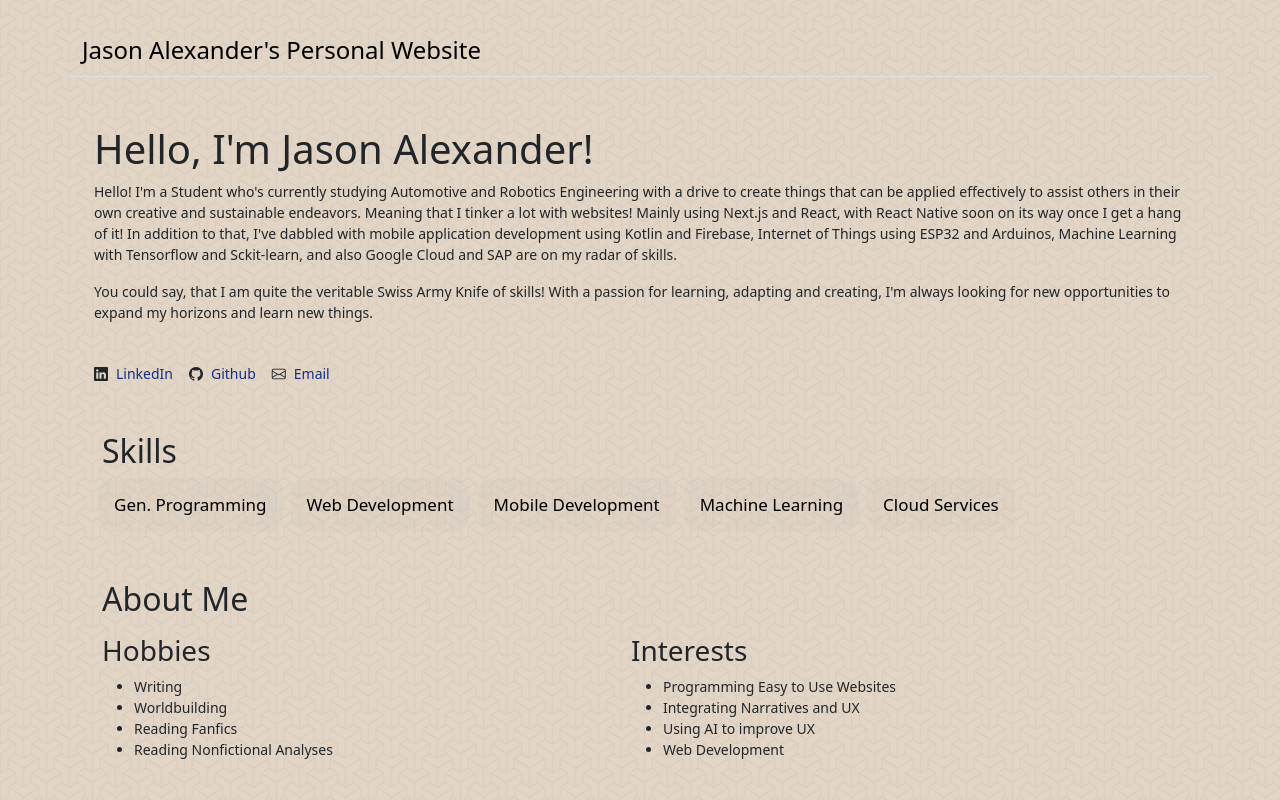
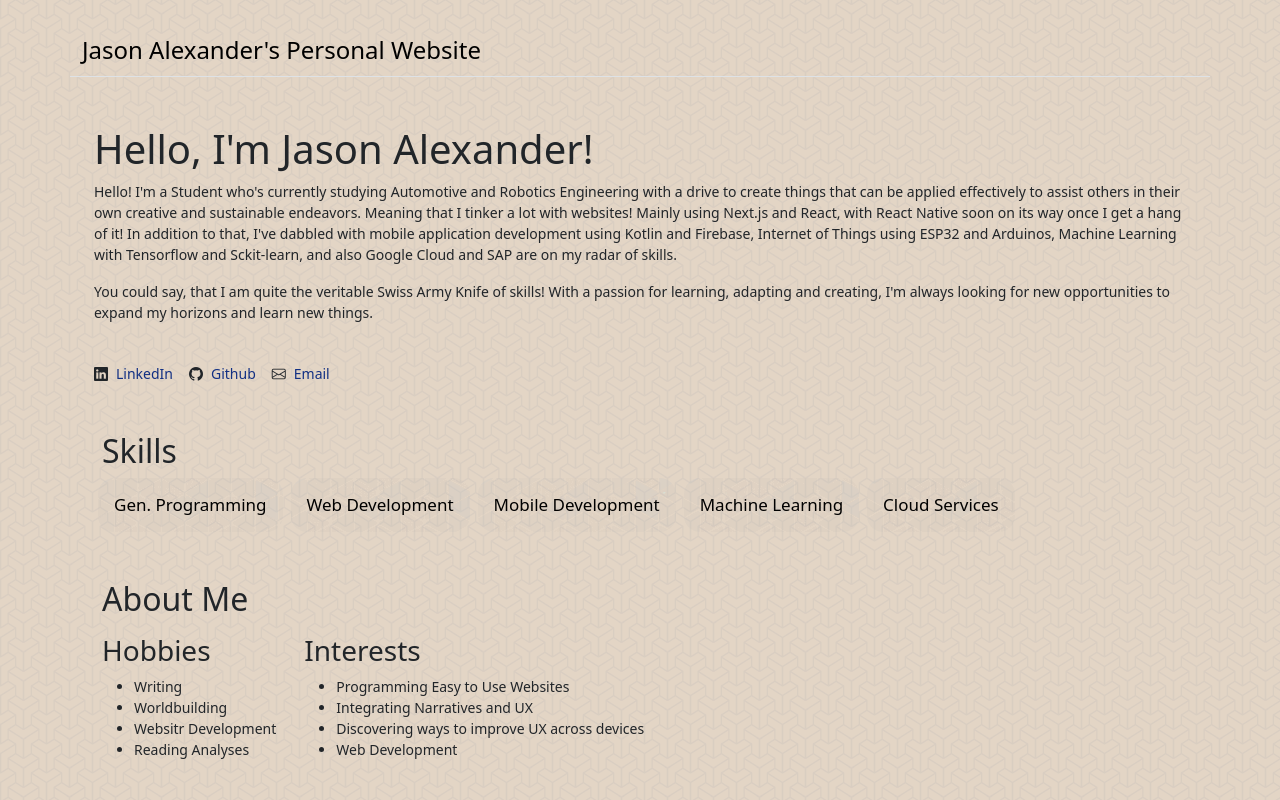
Before and after one commit to TerribleSpeller/personalWebsite, a Next.js app: page / in a window 1280 px wide. Shown: the top 800 px of the page. Built offline with nearby package versions, Linux system fonts and the light colour scheme.

Commit message:
Refactor submenu components for improved layout and update hobby and interest descriptions

```diff
--- a/app/components/submenus/submenu-hobby-2.js
+++ b/app/components/submenus/submenu-hobby-2.js
@@ -12,12 +12,14 @@ export default function Submenu2() {
 
   return (
     <>
-      <div className="tab-submenu cool-background-5">
+      <div className="d-flex flex-column flex-md-row">
+        <div className="tab-submenu cool-background-5 col-md-3">
           <button className={`tablinks-submenu rounded-4 ${activeTab === 'React' ? 'active' : ''} cool-background-5`} onClick={() => openSubTab('React')}><span className="highLight">React.js</span></button>
-        <button className={`tablinks-submenu rounded-4 ${activeTab === 'Next' ? 'active' : ''} cool-background-5` } onClick={() => openSubTab('Next')}><span className="highLight">Next.js</span></button>
+          <button className={`tablinks-submenu rounded-4 ${activeTab === 'Next' ? 'active' : ''} cool-background-5`} onClick={() => openSubTab('Next')}><span className="highLight">Next.js</span></button>
           <button className={`tablinks-submenu rounded-4 ${activeTab === 'Bootstrap' ? 'active' : ''} cool-background-5`} onClick={() => openSubTab('Bootstrap')}><span className="highLight">Bootstrap</span></button>
         </div>
 
+        <div className="flex-grow-1 flex-fill col-md-9 ">
           <div id="React" className={`tabcontent-submenu ${activeTab === 'React' ? 'show' : ''} bg-light cool-background-4`}>
             <h3>React.js</h3>
             <p>React.js is a framework for making more complex and seamless UIs. I have about {currentYear - 2023} years of experience in dealing with the framework. Allowing for more and more modern websites to be made by me, that are also much more easy to scale up in comaprison to creating websites without using said framework.</p>
@@ -32,8 +34,8 @@ export default function Submenu2() {
             <h3>Bootstrap</h3>
             <p>Bootstrap is a "powerful, extensible, and feature-packed frontend toolkit", which I mainly use for streamlining in creating professional websites, with help in mainly using its prebuilt classes for flex classes. With about {currentYear - 2022} years of experience in it, I love using it.</p>
           </div>
-
-
+        </div>
+      </div>
     </>
   );
 }
--- a/app/components/submenus/submenu-hobby-3.js
+++ b/app/components/submenus/submenu-hobby-3.js
@@ -12,12 +12,12 @@ export default function Submenu3() {
 
   return (
     <>
-      <div className="tab-submenu cool-background-5">
+      <div className="d-flex flex-column flex-md-row">
+        <div className="tab-submenu cool-background-5 col-md-3">
           <button className={`tablinks-submenu rounded-4 ${activeTab === 'Android Studio' ? 'active' : ''} cool-background-5`} onClick={() => openSubTab('Android Studio')}><span className="highLight">Android Studio</span></button>
           <button className={`tablinks-submenu rounded-4 ${activeTab === 'React Native' ? 'active' : ''} cool-background-5`} onClick={() => openSubTab('React Native')}><span className="highLight">React Native</span></button>
-
         </div>
-
+        <div className="flex-grow-1 flex-fill col-md-9 ">
           <div id="Android Studio" className={`tabcontent-submenu ${activeTab === 'Android Studio' ? 'show' : ''} bg-light cool-background-4`}>
             <h3>Android Studio</h3>
             <p>Android Studio is quite a tool I use for programming and packaging mobile applications based on Android. In addition to that, Android Studio also has a built in emulator, which eases testing of applications. Due to nature of my initial usage of Android Studio, I usually use Android Studio to develop applications of the mobile nature for Android devices. </p>
@@ -25,9 +25,10 @@ export default function Submenu3() {
 
           <div id="React Native" className={`tabcontent-submenu ${activeTab === 'React Native' ? 'show' : ''} bg-light cool-background-4`}>
             <h3>React Native</h3>
-        <p>React Native is a framework that I use over Android Studio in order to make applications that can work across devices with ease. I have about {(currentYear - 2024 ) === 1 ? `${currentYear - 2024} year` :  `${currentYear - 2024} years` } of experience with it, and its quite useful in making applications, rather than needing to learn multiple languages to program a single application.</p>
+            <p>React Native is a framework that I use over Android Studio in order to make applications that can work across devices with ease. I have about {(currentYear - 2024) === 1 ? `${currentYear - 2024} year` : `${currentYear - 2024} years`} of experience with it, and its quite useful in making applications, rather than needing to learn multiple languages to program a single application.</p>
           </div>
-
+        </div>
+      </div>
     </>
   );
 }
--- a/app/components/submenus/submenu-hobby-4.js
+++ b/app/components/submenus/submenu-hobby-4.js
@@ -9,14 +9,14 @@ export default function Submenu4() {
 
   return (
     <>
-      <div className="tab-submenu cool-background-5">
+      <div className="d-flex flex-column flex-md-row">
+        <div className="tab-submenu cool-background-5 col-md-3">
           <button className={`tablinks-submenu rounded-4 ${activeTab === 'Tensorflow' ? 'active' : ''} cool-background-5`} onClick={() => openSubTab('Tensorflow')}><span className="highLight">Tensorflow</span></button>
           <button className={`tablinks-submenu rounded-4 ${activeTab === 'Scikit-learn' ? 'active' : ''} cool-background-5`} onClick={() => openSubTab('Scikit-learn')}><span className="highLight">Scikit-learn</span></button>
           <button className={`tablinks-submenu rounded-4 ${activeTab === 'OpenCV' ? 'active' : ''} cool-background-5`} onClick={() => openSubTab('OpenCV')}><span className="highLight">OpenCV</span></button>
           <button className={`tablinks-submenu rounded-4 ${activeTab === 'YOLO' ? 'active' : ''} cool-background-5`} onClick={() => openSubTab('YOLO')}><span className="highLight">YOLO</span></button>
-
         </div>
-
+        <div className="flex-grow-1 flex-fill col-md-9 ">
           <div id="Tensorflow" className={`tabcontent-submenu ${activeTab === 'Tensorflow' ? 'show' : ''} bg-light cool-background-4`}>
             <h3>Tensorflow</h3>
             <p>One of the first python modules for Machine Learning I learned was Tensorflow, and its very much robust for the purposes I need. Whether that be processing large amounts of data for various types of modules, it is reliable and well!</p>
@@ -37,8 +37,8 @@ export default function Submenu4() {
               YOLO is a great library for object detection, and I have used it in various projects where I needed to identify types of objects from visual data. It is quite useful for real-time object detection, and its lightweight counterpart - YOLO Nano runs well on smaller devices such as a Raspberry Pi!
             </p>
           </div>
-
-
+        </div>
+      </div>
     </>
   );
 }
--- a/app/components/submenus/submenu-hobby-5.js
+++ b/app/components/submenus/submenu-hobby-5.js
@@ -9,27 +9,27 @@ export default function Submenu1() {
 
   return (
     <>
-      <div className="tab-submenu cool-background-5">
+      <div className="d-flex flex-column flex-md-row">
+          <div className="tab-submenu cool-background-5 flex-fill col-md-3 ">
             <button className={`tablinks-submenu rounded-4 ${activeTab === 'Google Cloud' ? 'active' : ''} cool-background-5`} onClick={() => openSubTab('Google Cloud')}><span className="highLight">Google Cloud</span></button>
-        <button className={`tablinks-submenu rounded-4 ${activeTab === 'Firebase' ? 'active' : ''} cool-background-5` } onClick={() => openSubTab('Firebase')}><span className="highLight">Firebase</span></button>
-        <button className={`tablinks-submenu rounded-4 ${activeTab === 'Vercel' ? 'active' : ''} cool-background-5` } onClick={() => openSubTab('Vercel')}><span className="highLight">Vercel</span></button>
-
-
+            <button className={`tablinks-submenu rounded-4 ${activeTab === 'Firebase' ? 'active' : ''} cool-background-5`} onClick={() => openSubTab('Firebase')}><span className="highLight">Firebase</span></button>
+            <button className={`tablinks-submenu rounded-4 ${activeTab === 'Vercel' ? 'active' : ''} cool-background-5`} onClick={() => openSubTab('Vercel')}><span className="highLight">Vercel</span></button>
           </div>
-
+        <div className="flex-grow-1 flex-fill col-md-9 ">
           <div id="Google Cloud" className={`tabcontent-submenu ${activeTab === 'Google Cloud' ? 'show' : ''} bg-light cool-background-4`}>
             <h3>Google Cloud</h3>
             <p>Google Cloud is quite a nice platform full of various APIs and services that are most useful for cloud computing. Particularly trying out Kubernetes and setting up pipelines is quite fun and very much useful for some projects. </p>
           </div>
           <div id="Firebase" className={`tabcontent-submenu ${activeTab === 'Firebase' ? 'show' : ''} bg-light cool-background-4`}>
             <h3>Firebase</h3>
-        <p>Firebase is quite a nifty tool if I say so myself. It is relatively easy to apply for my purposes of hosting databases and for authentication. Due to the easy way that it can be integrated into exisitng products, I now use it ever since I have known it for simple scalable projects that require databases that can be scaled appropriately. The features it has for authentication certainly are useful too if I ever need to use them. </p>
+            <p>Firebase is quite a nifty tool if I say so myself. It is relatively easy to apply for my purposes of hosting databases and for authentication. Due to the easy way that it can be integrated into exisitng products, I now use it ever since I have known it for simple scalable projects that require databases that can be scaled appropriately. The features it has for authentication certainly are useful too if I ever need to use them.</p>
           </div>
           <div id="Vercel" className={`tabcontent-submenu ${activeTab === 'Vercel' ? 'show' : ''} bg-light cool-background-4`}>
             <h3>Vercel</h3>
             <p>Vercel is a very useful hosting tool, allowing me to deploy next.js web-apps with ease. Along with that, it has a host of convenient tools that I often use to enhance my websites - for example this website is hosted <i>on</i> Vercel!</p>
           </div>
-
+        </div>
+      </div>
     </>
   );
 }
--- a/app/globals.css
+++ b/app/globals.css
@@ -126,7 +126,7 @@ a {
 
 .cool-background-5 {
   z-index: 0;
-  background-image: url("../public/images/natural-paper.png");
+background-image: url("../public/images/natural-paper.png");
 }
 
 .page-content {
@@ -203,7 +203,6 @@ a {
   float: left;
   border: 1px solid #ccc;
   background-color: #9aafb7;
-  width: 30%;
   height: 300px;
 
 }
@@ -212,7 +211,6 @@ a {
   float: left;
   padding: 0px 12px;
   border: 1px solid #ccc;
-  width: 70%;
   border-left: none;
   height: 300px;
 }
--- a/app/page.js
+++ b/app/page.js
@@ -39,25 +39,25 @@ export default function Home() {
         <div id="about-me" className="container mt-5">
           <h2 className="link-buffer">About Me</h2>
           <div className="d-flex flex-row  mt-3">
-            <div className="d-flex flex-column flex-fill link-buffer">
+            <div className="d-flex flex-column link-buffer">
               <h3>Hobbies</h3>
               <ul>
                 <li>Writing</li>
                 <li>Worldbuilding</li>
-                <li>Reading Fanfics</li>
-                <li>Reading Nonfictional Analyses</li>
+                <li>Websitr Development</li>
+                <li>Reading Analyses</li>
               </ul>
             </div>
-
-            <div className="d-flex flex-column flex-fill link-buffer">
+            <div className="d-flex flex-column link-buffer mx-1">
               <h3>Interests</h3>
               <ul>
                 <li>Programming Easy to Use Websites</li>
                 <li>Integrating Narratives and UX</li>
-                <li>Using AI to improve UX</li>
+                <li>Discovering ways to improve UX across devices</li>
                 <li>Web Development</li>
               </ul>
             </div>
+
           </div>
         </div>
         <div id="experience" className="container mt-5">
```
Also changed, not shown: app/components/submenus/submenu-hobby-1.js (+13 -6 lines). Lines whose indentation alone changed are shown as unchanged.
